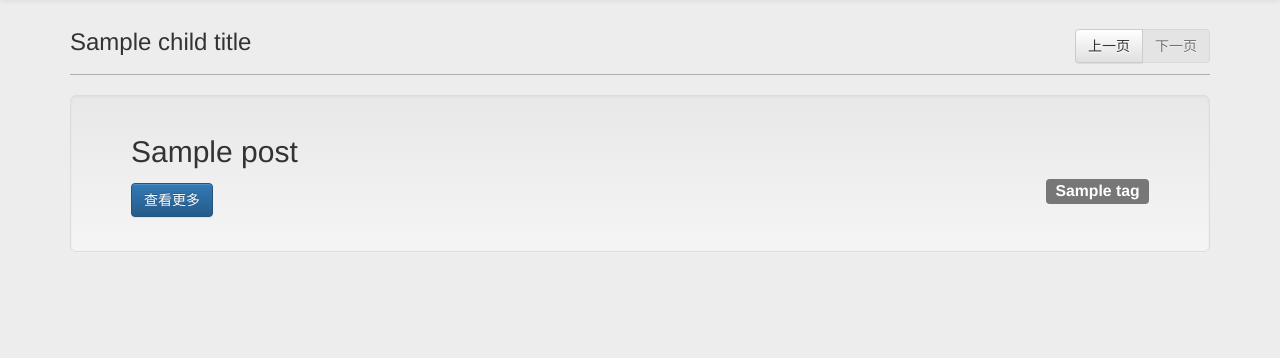
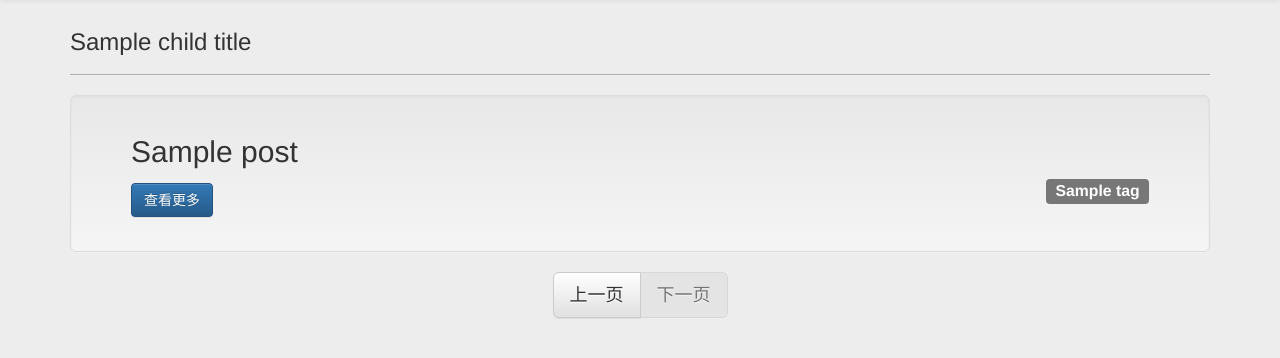
Before and after one commit to huliangbin/blog, a Python web app: template app/templates/index.html in a window 1280 px wide. Shown: the part 51-409 px from the top of the page. Run offline with Jinja, Linux system fonts and the light colour scheme; the template is opened without the code that fills it: most values are stand-ins (such as "Sample title", 1, 10 or a date in 2020); some libraries are stand-ins or nearby versions.

Commit message:
页码按钮放到最下面 居中

```diff
--- a/app/templates/index.html
+++ b/app/templates/index.html
@@ -6,16 +6,6 @@
         <div class="page-header-1">
             <h3>
                 {{child_title}}
-                <small>
-                    <div class="btn-group btn-group-md" style="float:right">
-                        <button id="previousbtn" class="btn btn-default" type="button" onclick="previous();">
-                            上一页
-                        </button>
-                        <button id="nextbtn" class="btn btn-default" type="button" onclick="next();">
-                            下一页
-                        </button>
-                    </div>
-                </small>
             </h3>
         </div>
         {% for post in recent_posts %}
@@ -36,6 +26,19 @@
             </p>
         </div>
         {% endfor %}
+        <div style="text-align:center;">
+            <div class="btn-group btn-group-lg" style="margin-left:auto;margin-right:auto;">
+                <button id="previousbtn" class="btn btn-default" type="button" onclick="previous();">
+                    上一页
+                </button>
+                <button id="nextbtn" class="btn btn-default" type="button" onclick="next();">
+                    下一页
+                </button>
+            </div>
+        </div>
+        <div>
+            <p></p>
+        </div>
     </div>
 </div>
 <script type="text/javascript">
```
